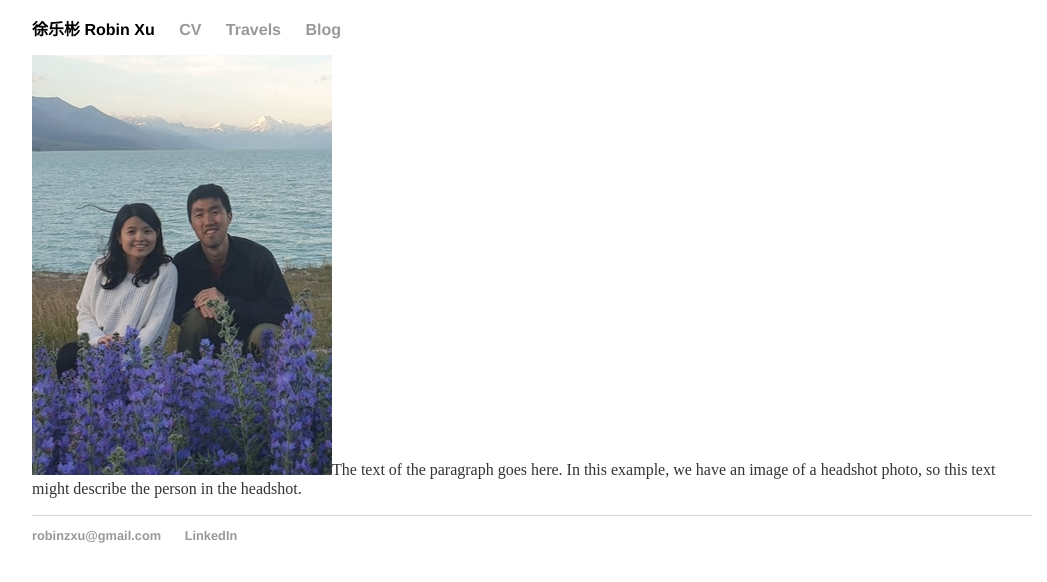
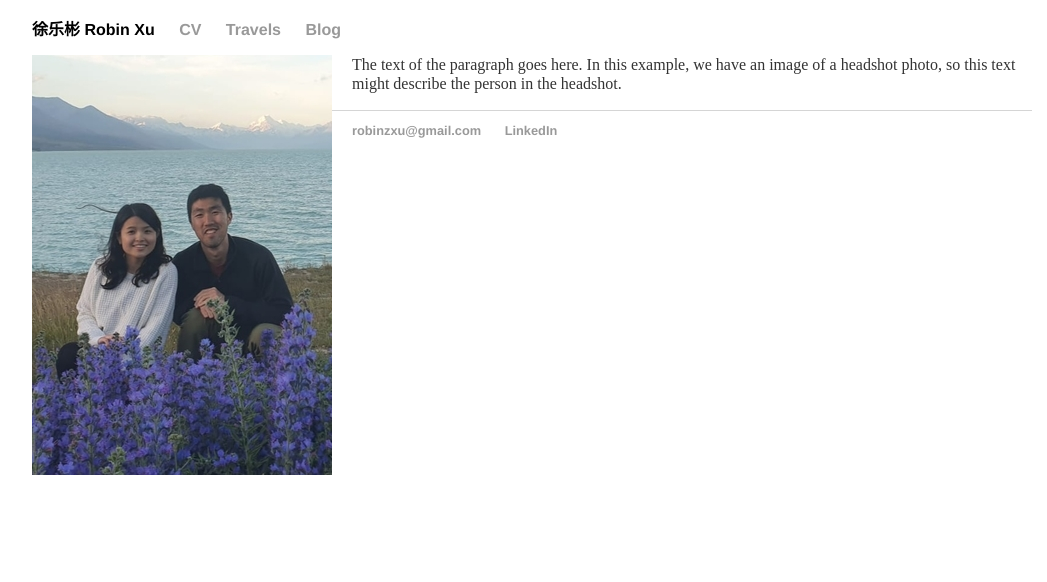
Before and after one commit to robinzxu/robinzxu.github.io, a Jekyll site: the page built from index.html, in a window 1280 px wide. Shown: the top 582 px of the page, without its empty margins (108-1155 px from the left). Built offline with Jekyll 4.4.1, drawn with Linux system fonts in a browser that asks for light colours.

Commit message:
Update main.css

```diff
--- a/css/main.css
+++ b/css/main.css
@@ -19,6 +19,12 @@ nav ul li, footer ul li { display: inline; margin-right: 20px; }
 
 footer { border-top: 1px solid #d5d5d5; font-size: 0.8em; }
 
+/* Home */
+.left {
+ float: left;
+ padding: 0 20px 20px 0;
+}
+
 /* Blog */
 ul.posts { margin: 20px auto 40px; font-size: 1em; }
 ul.posts li { list-style: none; }
```
